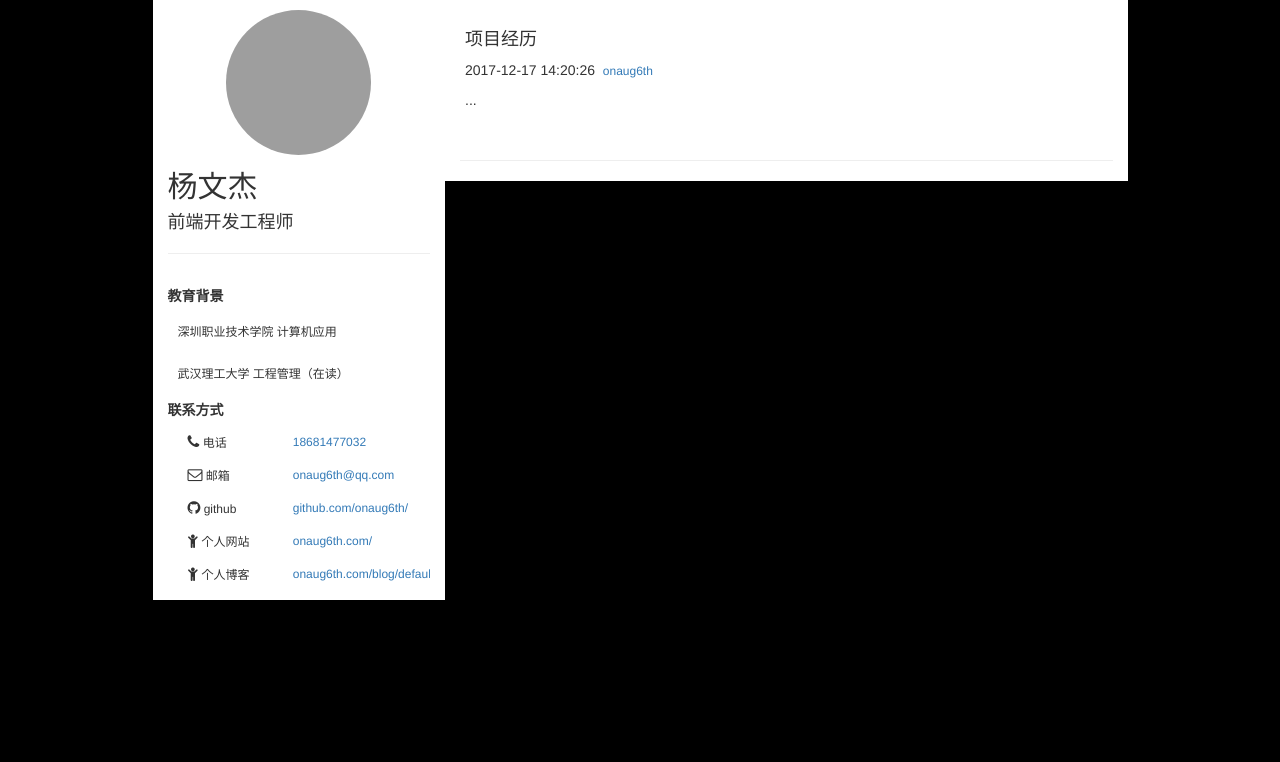
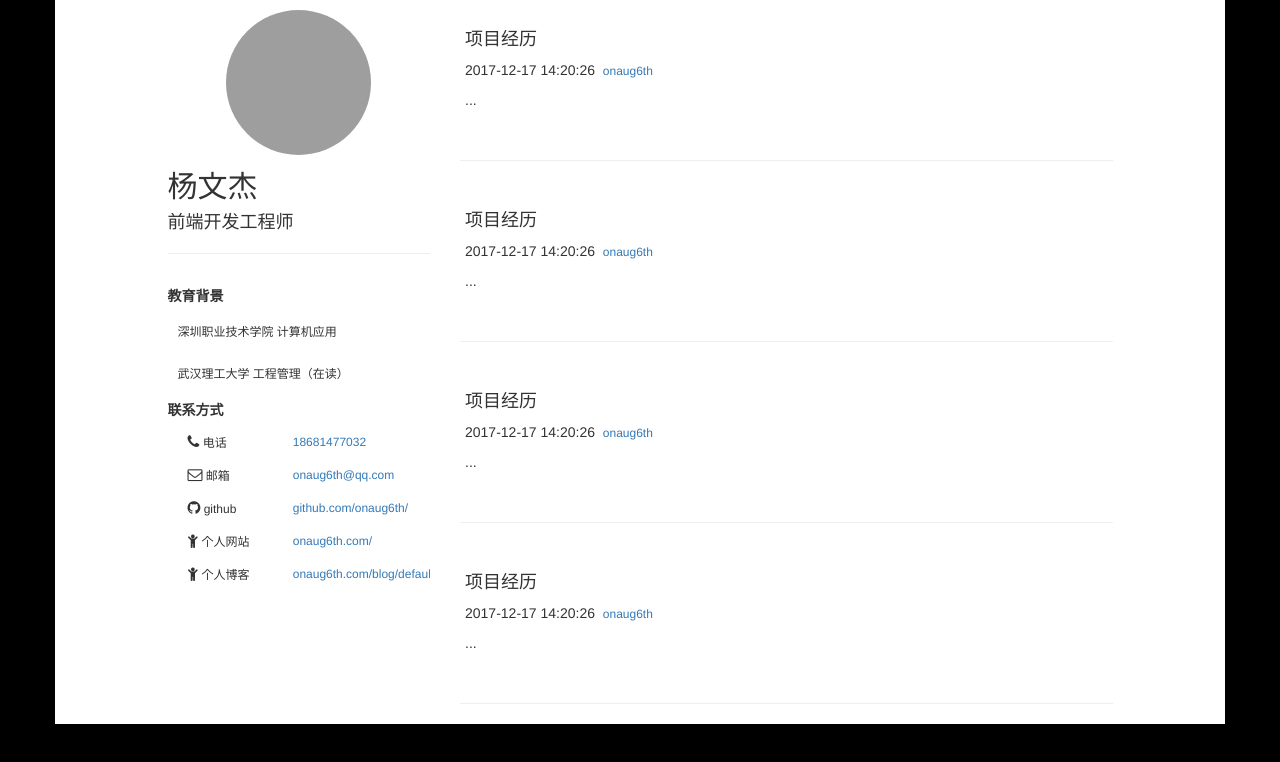
Before and after one commit to onaug6th/onaug6th.github.io, a website: page index.html in a window 1280 px wide. Drawn offline with nearby package versions, Linux system fonts and the light colour scheme; grey boxes are pictures that could not be loaded.

Commit message:
更改背景颜色

```diff
--- a/index.html
+++ b/index.html
@@ -48,7 +48,7 @@
     }
 
     .my-profile {
-        background: white;
+
     }
 
     .profile {
@@ -63,7 +63,7 @@
     }
 
     .my-history {
-        background: white;
+
     }
 
     .history {
@@ -102,7 +102,7 @@
 <body>
     <!-- 页面内容 Begin -->
     <div class="container">
-        <div class="row">
+        <div class="row" style="background:white;">
             <!-- 左侧个人资料 Begin -->
             <div class="my-profile col-sm-3 col-sm-offset-1  col-xs-12">
                 <!-- 头像开始 -->
@@ -192,6 +192,30 @@
                     <p class="forum-post-simple">...</p>
                 </div>
                 <hr>
+                <div class="history row">
+                    <h4 class="forum-post-title">项目经历</h4>
+                    <p class="forum-post-meta">2017-12-17 14:20:26&nbsp;
+                        <a>onaug6th</a>
+                    </p>
+                    <p class="forum-post-simple">...</p>
+                </div>
+                <hr>
+                <div class="history row">
+                    <h4 class="forum-post-title">项目经历</h4>
+                    <p class="forum-post-meta">2017-12-17 14:20:26&nbsp;
+                        <a>onaug6th</a>
+                    </p>
+                    <p class="forum-post-simple">...</p>
+                </div>
+                <hr>
+                <div class="history row">
+                    <h4 class="forum-post-title">项目经历</h4>
+                    <p class="forum-post-meta">2017-12-17 14:20:26&nbsp;
+                        <a>onaug6th</a>
+                    </p>
+                    <p class="forum-post-simple">...</p>
+                </div>
+                <hr>
             </div>
             <!-- 右侧个人经历 End -->
         </div>
```
